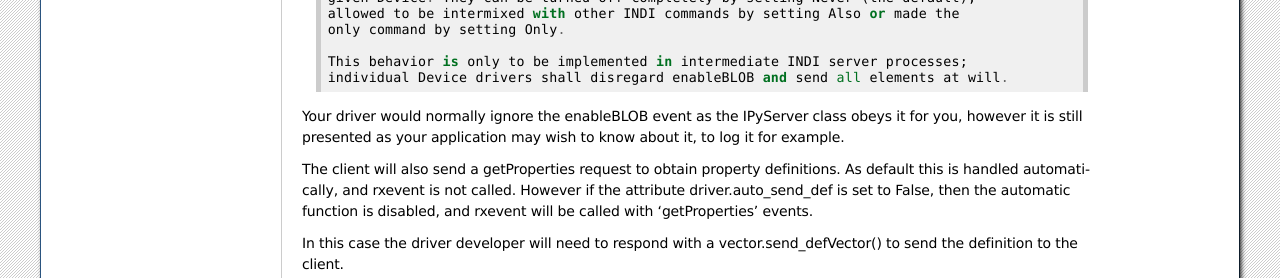
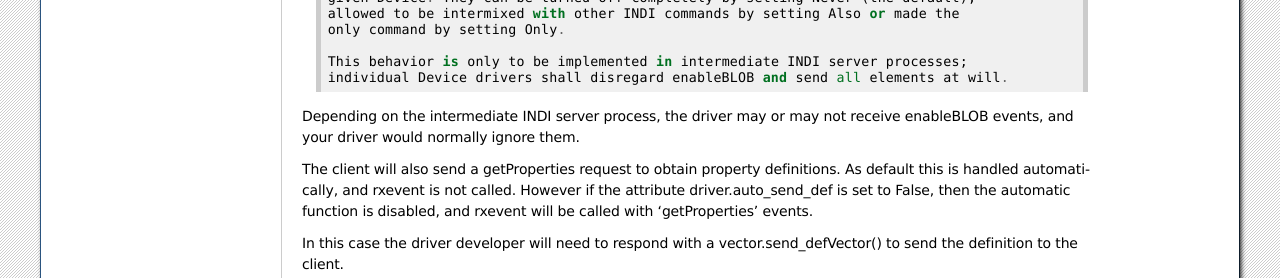
Before and after one commit to bernie-skipole/indipydriver, a Sphinx documentation site: the page built from docs/source/usage/rxevents.rst, in a window 1280 px wide, cut to the strip 1593-1871 px from the top of the page. Built offline with Sphinx 7.4.7, drawn with Linux system fonts in a browser that asks for light colours.

Commit message:
Now version 2.4.0

```diff
--- a/docs/source/usage/rxevents.rst
+++ b/docs/source/usage/rxevents.rst
@@ -65,7 +65,7 @@ The INDI specification describes enableBLOB when sent from a client::
     individual Device drivers shall disregard enableBLOB and send all elements at will.
 
 
-Your driver would normally ignore the enableBLOB event as the IPyServer class obeys it for you, however it is still presented as your application may wish to know about it, to log it for example.
+Depending on the intermediate INDI server process, the driver may or may not receive enableBLOB events, and your driver would normally ignore them.
 
 The client will also send a getProperties request to obtain property definitions. As default this is handled automatically, and rxevent is not called. However if the attribute driver.auto_send_def is set to False, then the automatic function is disabled, and rxevent will be called with 'getProperties' events.
 
```
